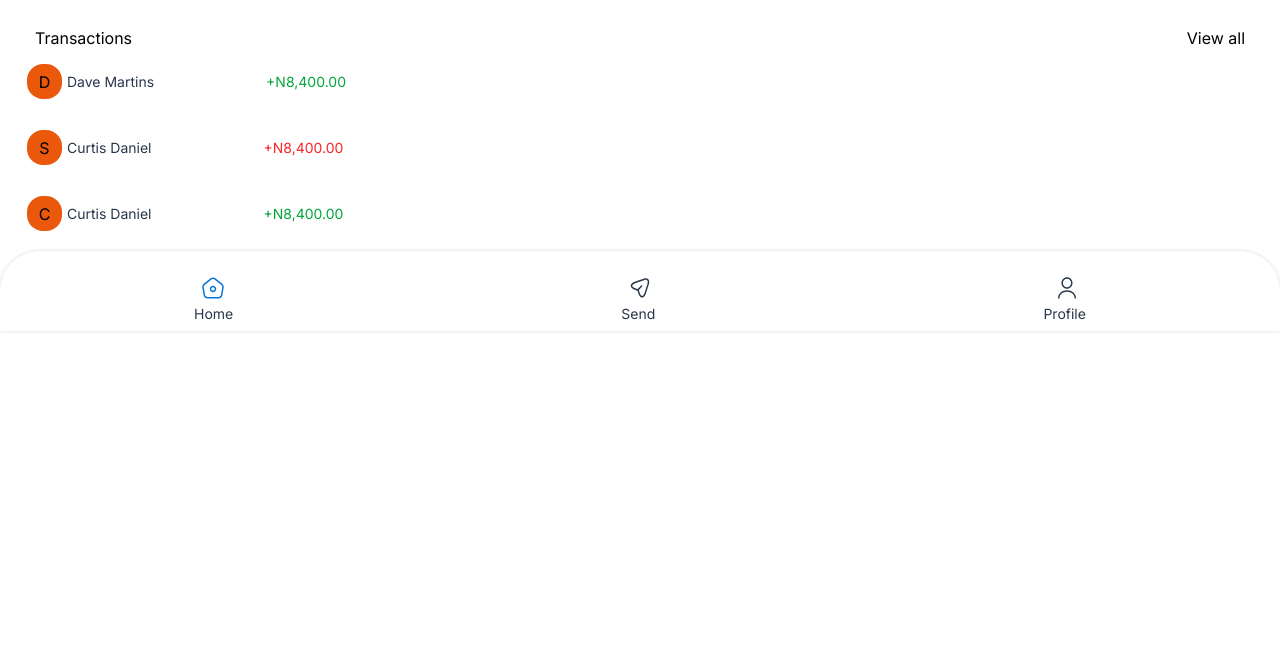
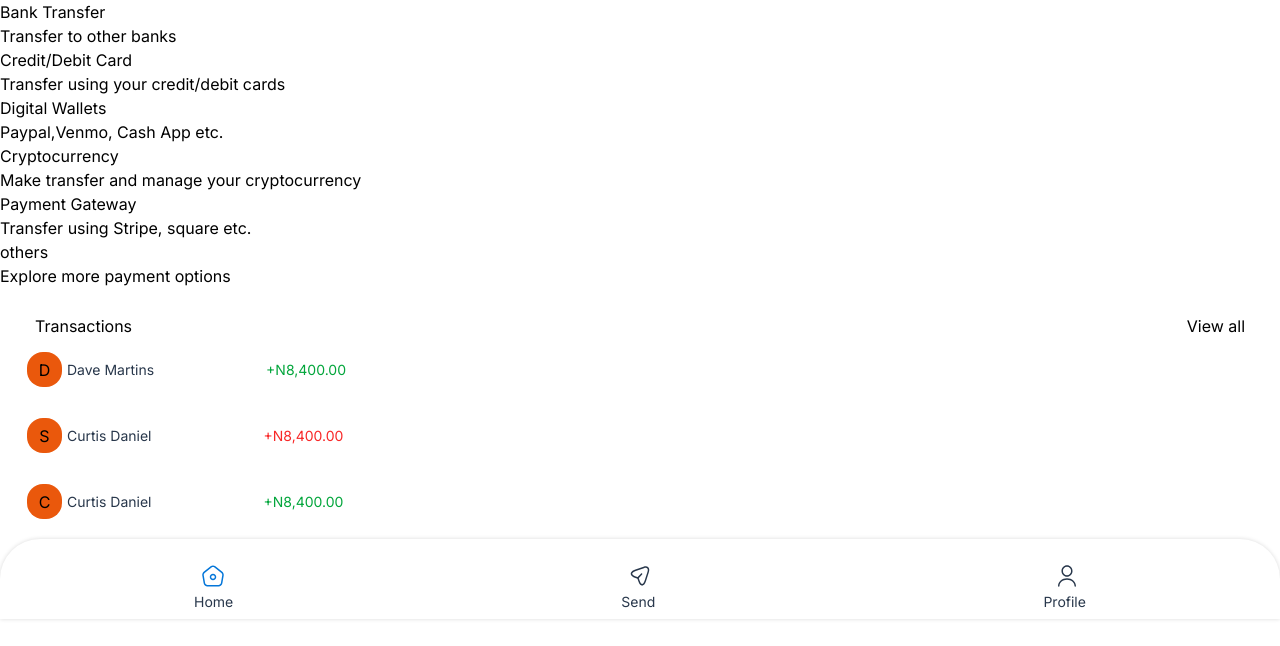
Before and after one commit to Maxwell011/moni-finance, a Next.js app: page /send in a window 1280 px wide. Shown: the top 646 px of the page. Built offline with nearby package versions, Linux system fonts and the light colour scheme.

Commit message:
Added send features options

```diff
--- a/src/app/send/page.tsx
+++ b/src/app/send/page.tsx
@@ -7,28 +7,28 @@ const Send = () => {
       <section>
         <div>
           <div>
-            <h2></h2>
-            <p></p>
+            <h2>Bank Transfer</h2>
+            <p>Transfer to other banks</p>
           </div>
           <div>
-            <h2></h2>
-            <p></p>
+            <h2>Credit/Debit Card</h2>
+            <p>Transfer using your credit/debit cards</p>
           </div>
           <div>
-            <h2></h2>
-            <p></p>
+            <h2>Digital Wallets</h2>
+            <p>Paypal,Venmo, Cash App etc.</p>
           </div>
           <div>
-            <h2></h2>
-            <p></p>
+            <h2>Cryptocurrency</h2>
+            <p>Make transfer and manage your cryptocurrency</p>
           </div>
           <div>
-            <h2></h2>
-            <p></p>
+            <h2>Payment Gateway</h2>
+            <p>Transfer using Stripe, square etc.</p>
           </div>
           <div>
-            <h2></h2>
-            <p></p>
+            <h2>others</h2>
+            <p>Explore more payment options</p>
           </div>
         </div>
         <Transactions />
```
